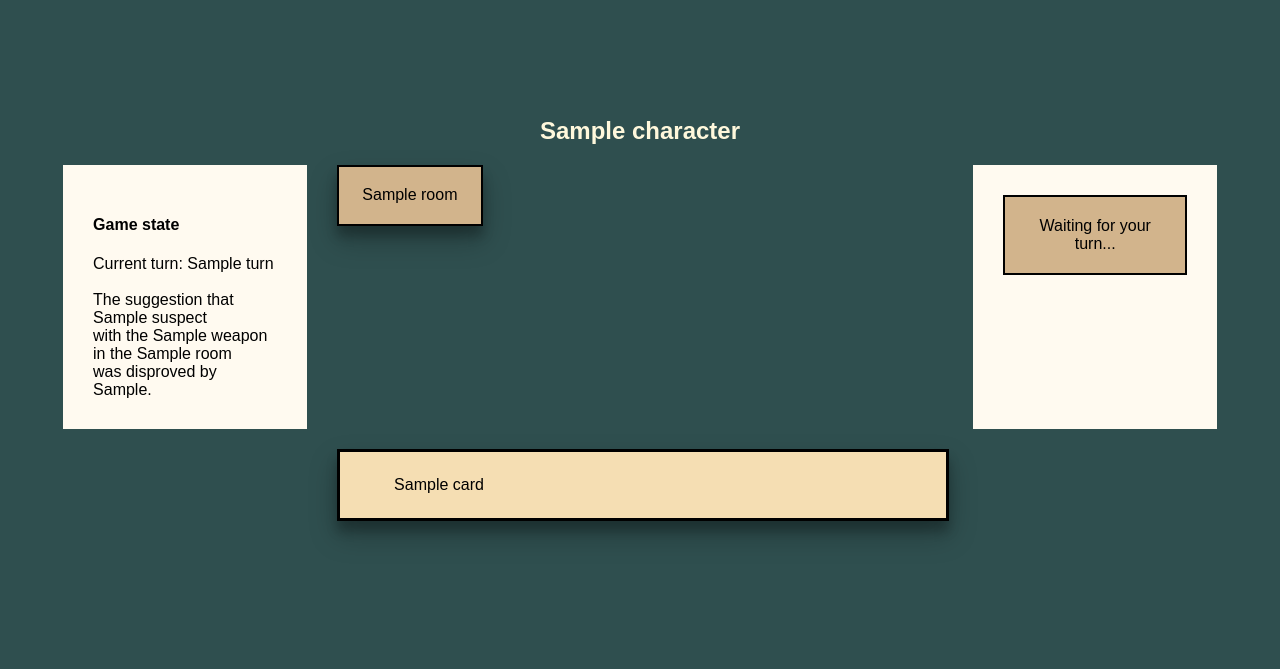
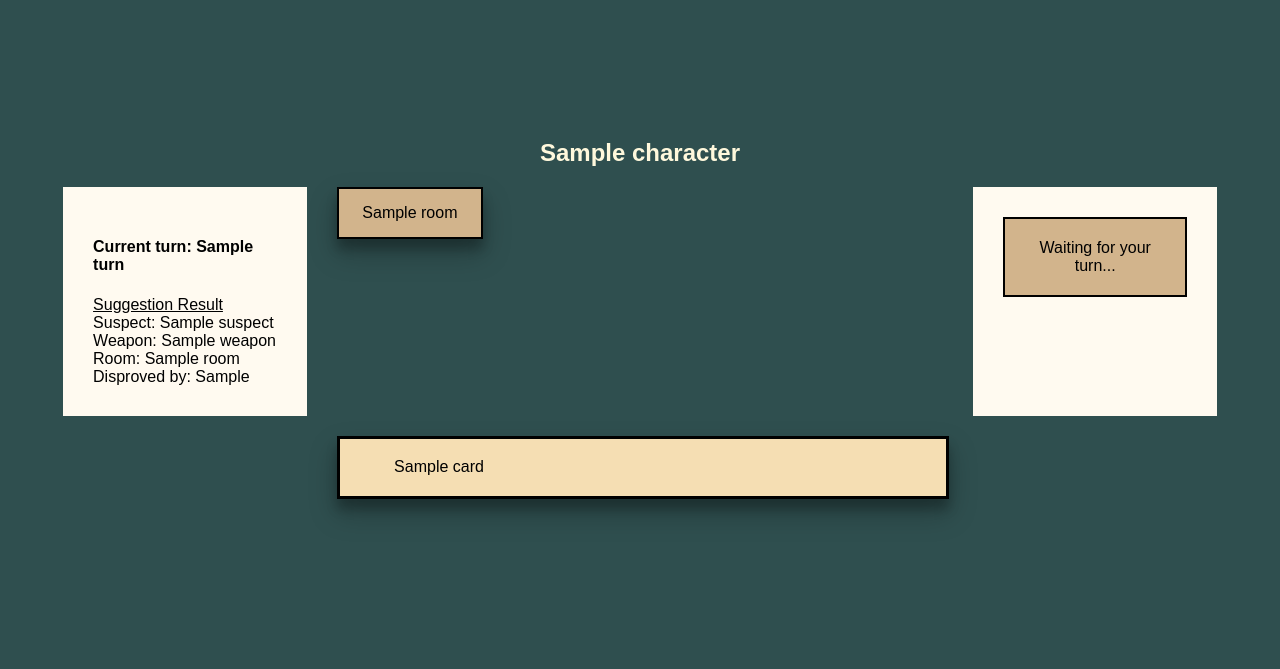
Before and after one commit to addisonhammer/clue-less, a Flask app: template client/templates/game.html in a window 1280 px wide. Shown: the part 94-763 px from the top of the page. Run offline with Flask 2, Linux system fonts and the light colour scheme; the template is opened without the code that fills it: most values are stand-ins (such as "Sample title", 1, 10 or a date in 2020).

Commit message:
Cleaned up message css

```diff
--- a/client/templates/message.html
+++ b/client/templates/message.html
@@ -6,23 +6,17 @@
 
 {% block content %}
   <div class="message-container">
-    <h4>Game state</h4>
-    Current turn: {{turn}} <br><br>
+    <h4>Current turn: {{turn}}</h4>
 
     {% if suggest_results is not none %}
-    {% if character == suggest_results.disproved_by[0] or character == suggest_results.suggested_by[0] %}
-      The suggestion that {{suggest_results.suspect[0]}}  <br>
-      with the {{suggest_results.weapon[0]}}  <br>
-      in the {{suggest_results.room[0]}}  <br>
-      was disproved by {{suggest_results.disproved_by[0]}}  <br>
-      with the card {{suggest_results.disproved_card[0]}}.  <br>
-    {% else %}
-      The suggestion that {{suggest_results.suspect[0]}} <br>
-      with the {{suggest_results.weapon[0]}}  <br>
-      in the {{suggest_results.room[0]}}  <br>
-      was disproved by {{suggest_results.disproved_by[0]}}.  <br>
-    {% endif %}
-
+      <u>Suggestion Result</u>  <br>
+      Suspect: {{suggest_results.suspect[0]}} <br>
+      Weapon: {{suggest_results.weapon[0]}}  <br>
+      Room: {{suggest_results.room[0]}}  <br>
+      Disproved by: {{suggest_results.disproved_by[0]}}  <br>
+      {% if character == suggest_results.disproved_by[0] or character == suggest_results.suggested_by[0] %}
+        Disproved card: {{suggest_results.disproved_card[0]}}
+      {% endif %}
     {% endif %}
 
   </div>
```
